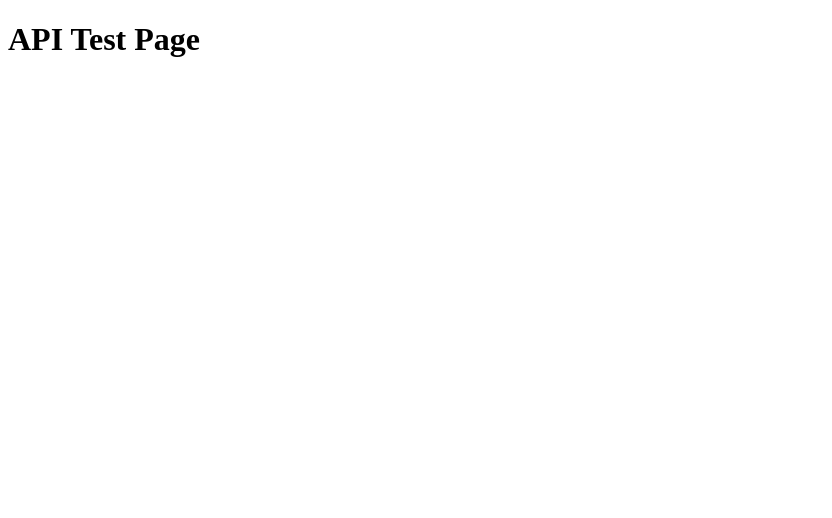
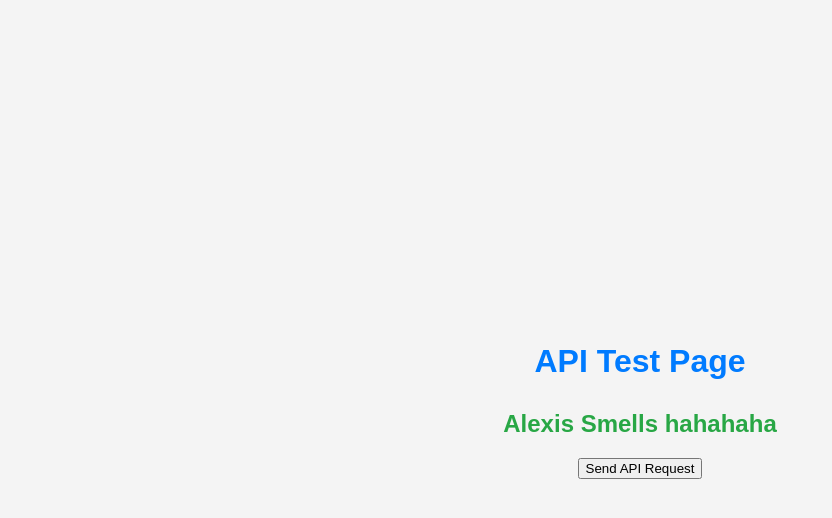
Before and after one commit to bgatesson/NHS_API_Playground, a plain HTML site: page index.html in a window 1280 px wide. Shown: the whole page, without its empty margins (0-832 px from the left). Drawn offline with Linux system fonts and the light colour scheme.

Commit message:
Simple styles and API button added

```diff
--- /dev/null
+++ b/button.js
@@ -0,0 +1,26 @@
+// script.js
+
+document.addEventListener("DOMContentLoaded", function() {
+    // Event listener for the button click
+    document.getElementById("apiButton").addEventListener("click", function() {
+        // Call the function to send the API request
+        sendApiRequest();
+    });
+});
+
+// Function to send the API request
+function sendApiRequest() {
+    // You can use the Fetch API or any other method to make the API call
+    // Here's a basic example using the Fetch API to fetch a sample JSON placeholder API
+    fetch('https://jsonplaceholder.typicode.com/todos/1')
+        .then(response => response.json())
+        .then(data => {
+            // Display the API response in the designated area
+            document.getElementById("apiResponse").innerHTML = `<p>API Response: ${JSON.stringify(data)}</p>`;
+        })
+        .catch(error => {
+            console.error('Error:', error);
+            // Display an error message if the API call fails
+            document.getElementById("apiResponse").innerHTML = `<p>Error: ${error.message}</p>`;
+        });
+}
--- a/index.html
+++ b/index.html
@@ -4,8 +4,19 @@
     <meta charset="UTF-8">
     <meta name="viewport" content="width=device-width, initial-scale=1.0">
     <title>API Test Page</title>
+    <link rel="stylesheet" href="styles.css">
 </head>
 <body>
     <h1>API Test Page</h1>
+    <h2>Alexis Smells hahahaha</h2>
+
+    <!-- Button to trigger the API request -->
+    <button id="apiButton">Send API Request</button>
+
+    <!-- Display area for API response -->
+    <div id="apiResponse"></div>
+
+    <!-- Linking the external CSS file -->
+    <script src="button.js"></script>
 </body>
 </html>
--- /dev/null
+++ b/styles.css
@@ -0,0 +1,23 @@
+/* styles.css */
+
+body {
+    font-family: 'Arial', sans-serif;
+    background-color: #f4f4f4;
+    color: #333;
+    margin: 0;
+    padding: 0;
+    display: flex;
+    flex-direction: column;
+    align-items: center;
+    justify-content: center;
+    height: 100vh;
+}
+
+h1 {
+    color: #007bff;
+    margin-bottom: 10px;
+}
+
+h2 {
+    color: #28a745;
+}
```
